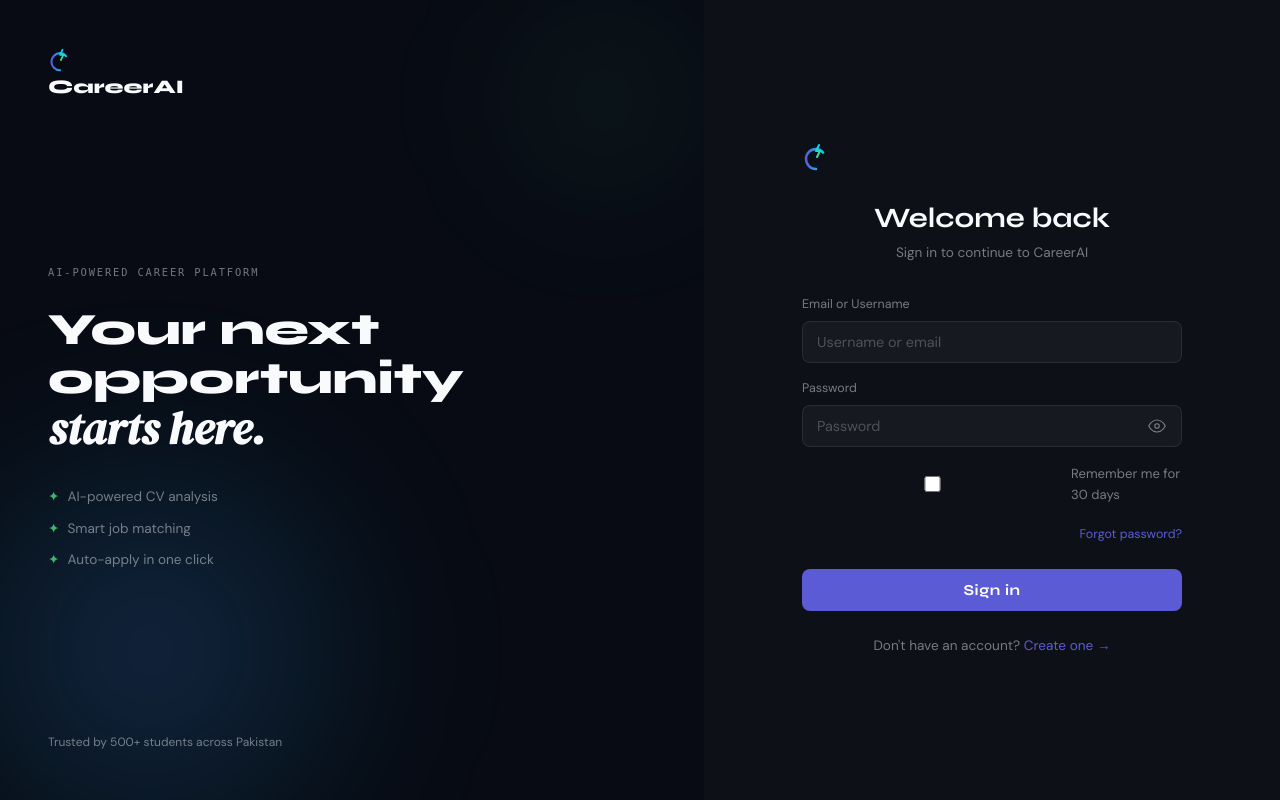
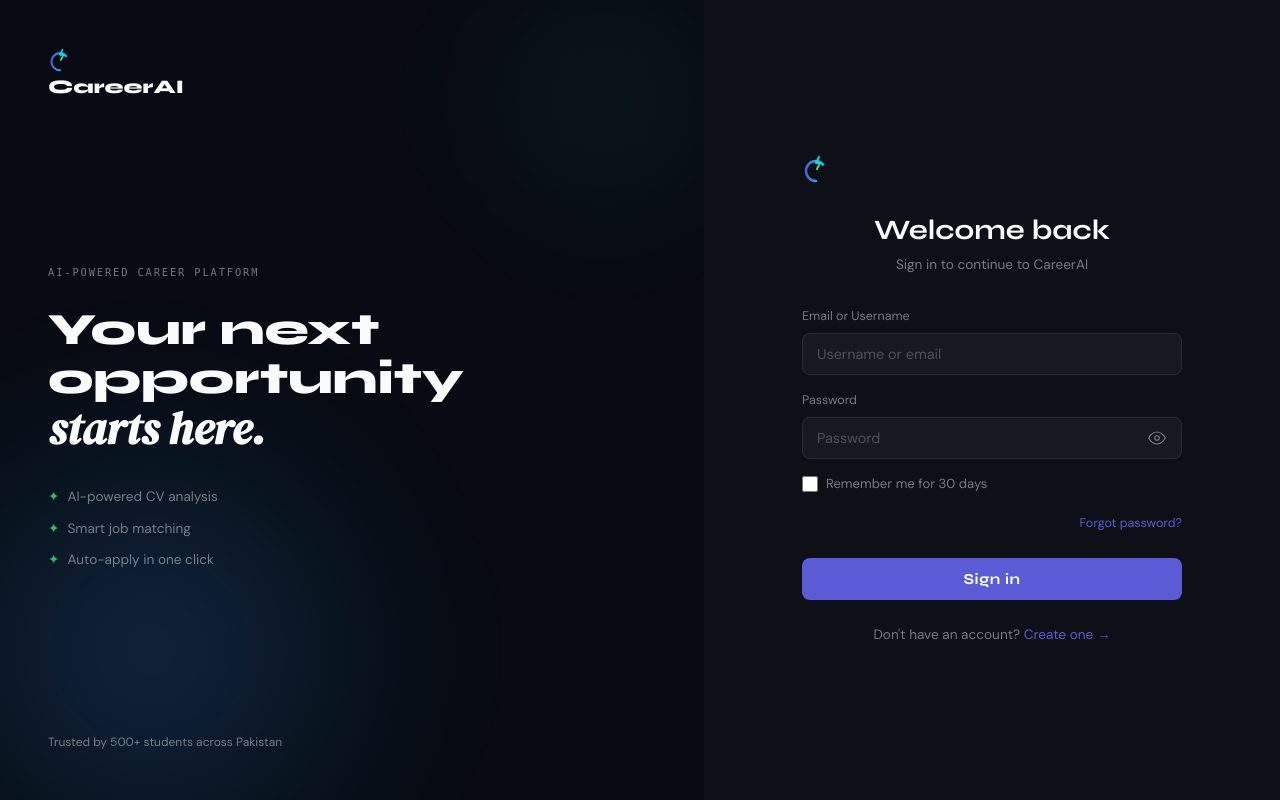
Before and after one commit to fa22-bse-058-droid/FYP-TEAM000-AI, a Django app: page /auth/login/ in a window 1280 px wide. Run offline with Django 5.2, Linux system fonts and the light colour scheme; some libraries are stand-ins or nearby versions.

Commit message:
Fix "Remember me for 30 days" checkbox UI alignment in login form
Agent-Logs-Url: https://github.com/fa22-bse-058-droid/FYP-TEAM000-AI/sessions/dcc3d057-8e69-4922-bf29-9101792bede6

Co-authored-by: fa22-bse-058-droid <249435408+fa22-bse-058-droid@users.noreply.github.com>

```diff
--- a/static/css/main.css
+++ b/static/css/main.css
@@ -1637,9 +1637,27 @@ main > .container-fluid {
 .auth-form-fields input[type="checkbox"] {
   width: 16px;
   height: 16px;
+  flex-shrink: 0;
   padding: 0;
   accent-color: var(--accent-indigo);
   cursor: pointer;
+}
+
+/* Remember-me row */
+.remember-me-row {
+  display: flex;
+  flex-direction: row;
+  align-items: center;
+  gap: 8px;
+}
+
+.remember-me-row label {
+  font-family: 'DM Sans', sans-serif;
+  font-size: 0.82rem;
+  color: var(--text-muted);
+  margin-bottom: 0;
+  cursor: pointer;
+  line-height: 1.4;
 }
 
 /* =========================================
--- a/templates/user/login.html
+++ b/templates/user/login.html
@@ -111,11 +111,9 @@
 
           <!-- Remember me -->
           {% if form.remember_me %}
-          <div class="form-field" style="flex-direction:row;align-items:center;gap:8px;">
+          <div class="remember-me-row">
             {{ form.remember_me }}
-            <label for="{{ form.remember_me.id_for_label }}" style="margin-bottom:0;font-size:0.82rem;">
-              Remember me for 30 days
-            </label>
+            <label for="{{ form.remember_me.id_for_label }}">Remember me for 30 days</label>
           </div>
           {% endif %}
 
@@ -139,8 +137,8 @@
 
 {% block extra_scripts %}
 <script>
-  // Style Django form widgets to match design
-  document.querySelectorAll('.auth-form-fields input').forEach(function(input) {
+  // Style Django form widgets to match design (skip checkboxes)
+  document.querySelectorAll('.auth-form-fields input:not([type="checkbox"])').forEach(function(input) {
     if (!input.classList.contains('styled')) {
       input.style.cssText = 'width:100%;padding:11px 14px;background:rgba(255,255,255,0.04);border:1px solid rgba(255,255,255,0.08);border-radius:8px;color:#F8FAFC;font-family:"DM Sans",sans-serif;font-size:0.9rem;transition:border-color 0.2s;outline:none;';
       input.classList.add('styled');
```
